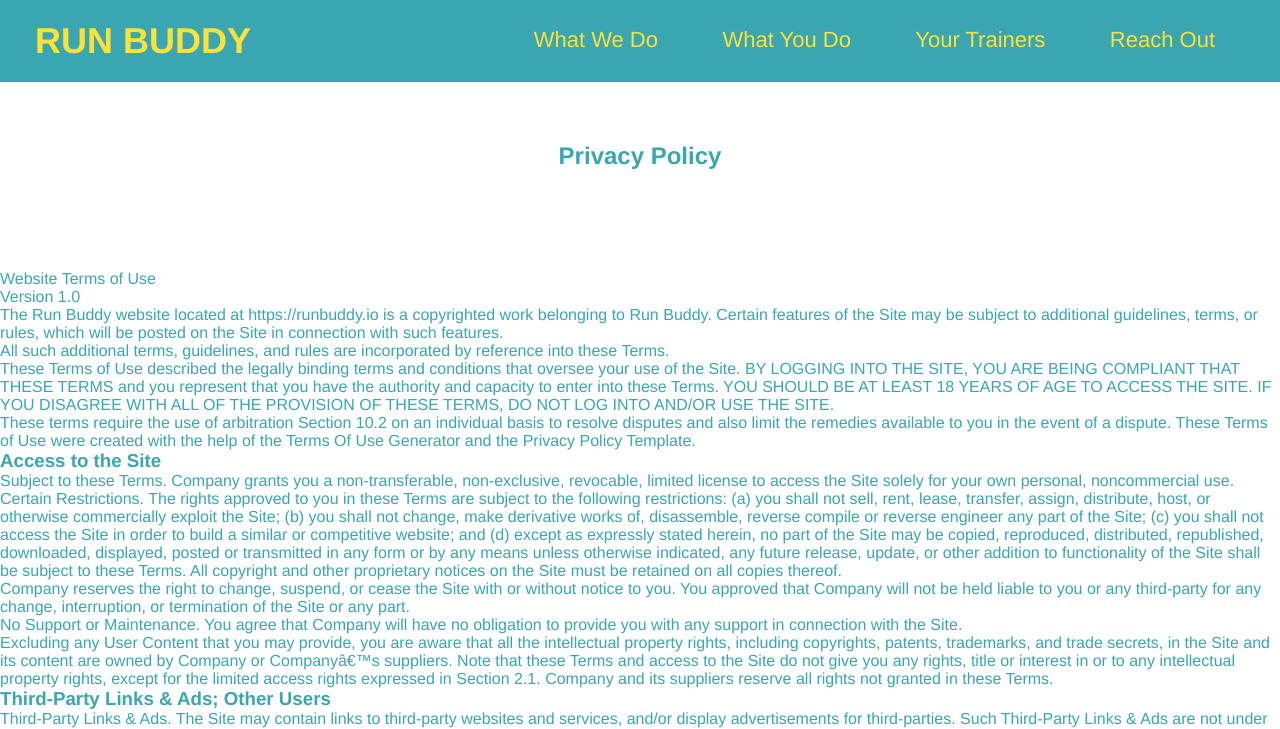
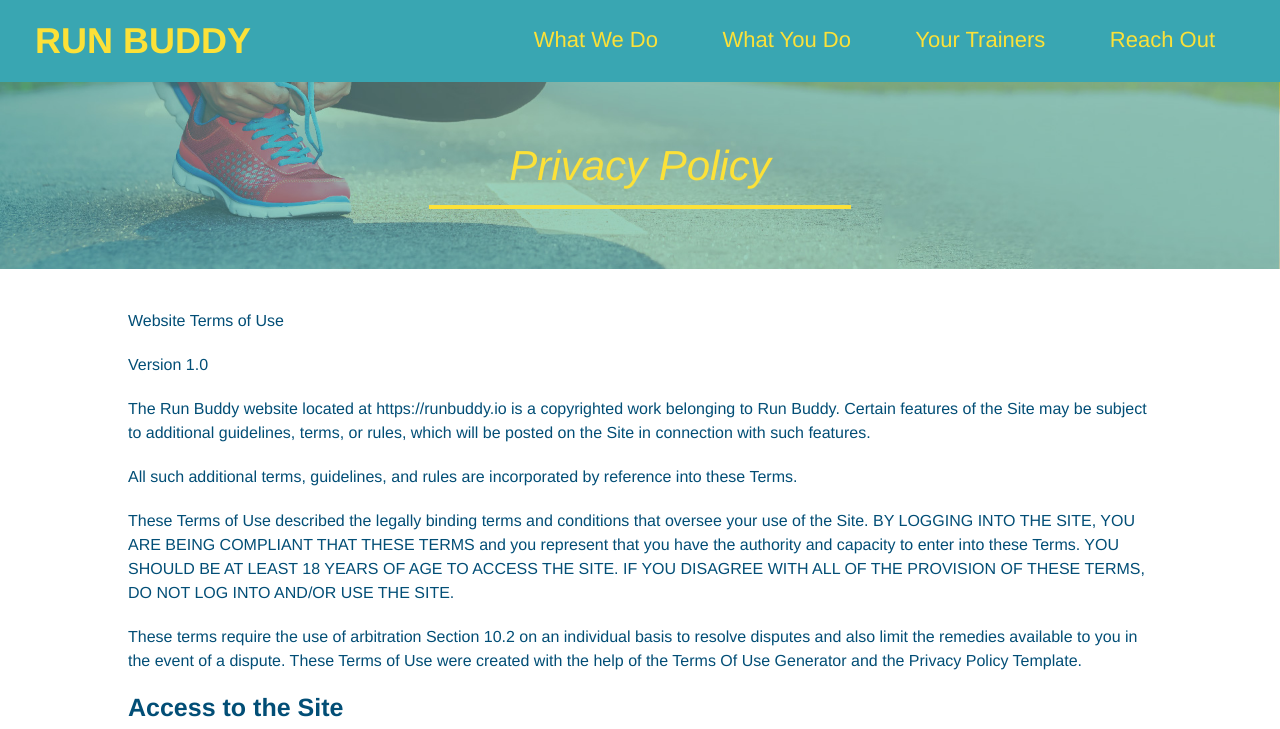
Before and after one commit to cpesar/run-buddy1, a plain HTML site: page privacy-policy.html in a window 1280 px wide. Shown: the top 729 px of the page. Drawn offline with Linux system fonts and the light colour scheme.

Commit message:
finished css styling

```diff
--- a/assets/css/secondary-styles.css
+++ b/assets/css/secondary-styles.css
@@ -1,8 +1,46 @@
 .hero {
-  background-image: url(./assets/images/hero-bg.jpeg);
-  background-size: cover;
   background-position: bottom;
   height: auto;
   text-align: center;
   margin-bottom: 40px;
 }
+
+.page-title{
+  color: #fce138;
+
+}
+
+.page-title {
+  display: inline-block;
+  border-bottom: solid 4px #fce138;
+  padding: 0 80px 15px 80px;
+  font-weight: normal;
+  font-size: 42px;
+  font-style: italic;
+}
+
+.secondary-content {
+  width: 80%;
+  color: #024e76;
+  margin: auto;
+}
+
+.secondary-content h3 {
+  font-size: 25px;
+  margin: 20px 0 20px 0;
+}
+
+.secondary-content p {
+  font-size: 16px;
+  line-height: 1.5;
+  margin: 20px 0 20px 0;
+}
+
+.secondary-content ul {
+  margin: 15px 20px 15px 20px;
+}
+
+.secondary-content li {
+  color: #39a6b2;
+  margin: 10px 0 10px 0;
+}
--- a/privacy-policy.html
+++ b/privacy-policy.html
@@ -8,6 +8,8 @@
   <title>Privacy Policy - Run Buddy</title>
   <link rel="stylesheet" href="./assets/css/style.css" />
   <link rel="stylesheet" href="./assets/css/secondary-styles.css">
+
+
 </head>
 <body>
   <header>
@@ -20,7 +22,7 @@
         <!--List item element-->
         <li>
           <!--anchor element-->
-          <a href="./index.html#>what we do">What We Do</a>
+          <a href="./index.html#what we do">What We Do</a>
         </li>
         <li>
           <a href="./index.html#what-you-do">What You Do</a>
```
Also changed, not shown: index.html (+1 -1 lines).
